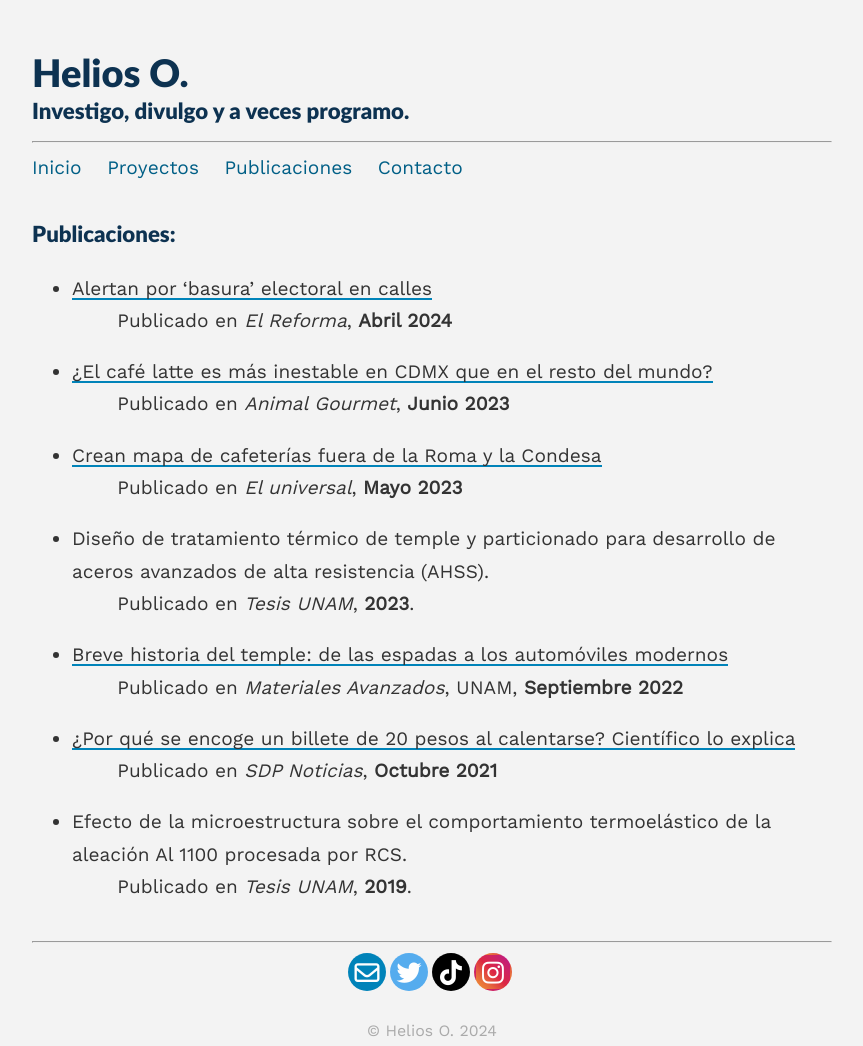
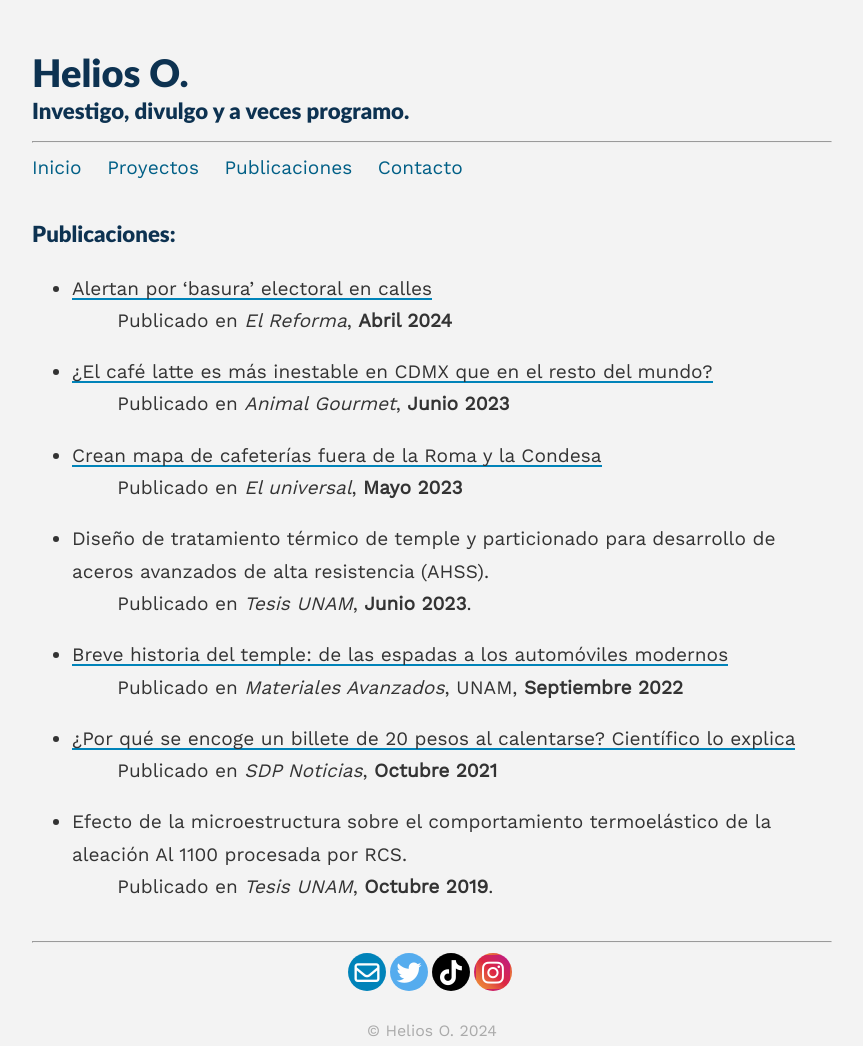
Before and after one commit to Heliouz/Heliouz.github.io, a Jekyll site: the page built from _pages/pubs.md, in a window 1280 px wide. Shown: the whole page, without its empty margins (208-1071 px from the left). Built offline with Jekyll 4.4.1, drawn with Linux system fonts in a browser that asks for light colours.

Commit message:
Update pubs.md

```diff
--- a/_pages/pubs.md
+++ b/_pages/pubs.md
@@ -21,7 +21,7 @@ published: true
 &nbsp;&nbsp;&nbsp;&nbsp;&nbsp;&nbsp; Publicado en _El universal_, **Mayo 2023**
 
 
-- Diseño de tratamiento térmico de temple y particionado para desarrollo de aceros avanzados de alta resistencia (AHSS). <br> &nbsp;&nbsp;&nbsp;&nbsp;&nbsp;&nbsp; Publicado en _Tesis UNAM_, **2023**.
+- Diseño de tratamiento térmico de temple y particionado para desarrollo de aceros avanzados de alta resistencia (AHSS). <br> &nbsp;&nbsp;&nbsp;&nbsp;&nbsp;&nbsp; Publicado en _Tesis UNAM_, **Junio 2023**.
 
 
 - [Breve historia del temple: de las espadas a los automóviles modernos](https://upcommons.upc.edu/handle/2117/375173){:target="_blank"}
@@ -32,4 +32,4 @@ published: true
 &nbsp;&nbsp;&nbsp;&nbsp;&nbsp;&nbsp; Publicado en _SDP Noticias_, **Octubre 2021**
 
 
-- Efecto de la microestructura sobre el comportamiento termoelástico de la aleación Al 1100 procesada por RCS. <br> &nbsp;&nbsp;&nbsp;&nbsp;&nbsp;&nbsp; Publicado en _Tesis UNAM_, **2019**.
+- Efecto de la microestructura sobre el comportamiento termoelástico de la aleación Al 1100 procesada por RCS. <br> &nbsp;&nbsp;&nbsp;&nbsp;&nbsp;&nbsp; Publicado en _Tesis UNAM_, **Octubre 2019**.
```
